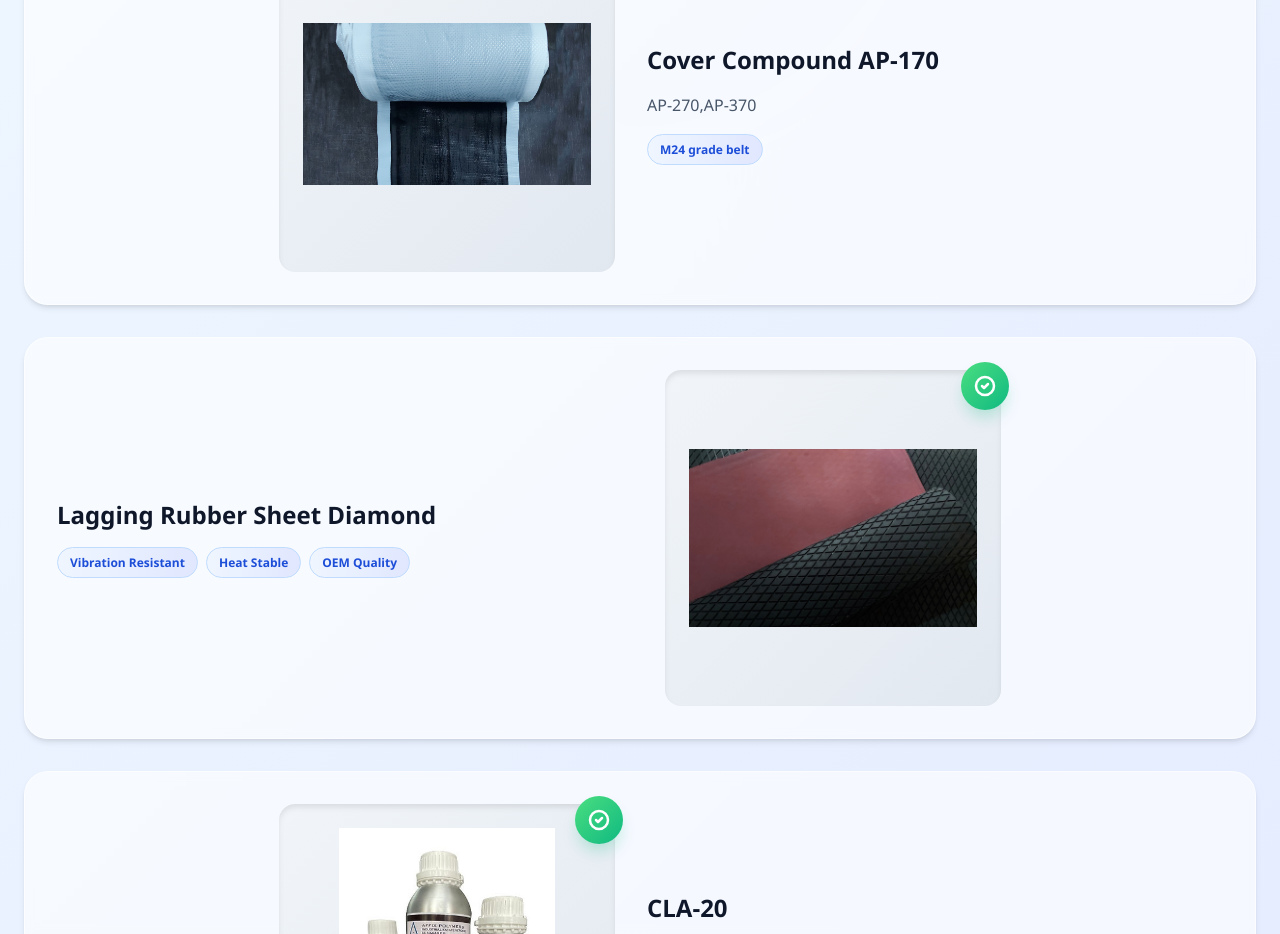
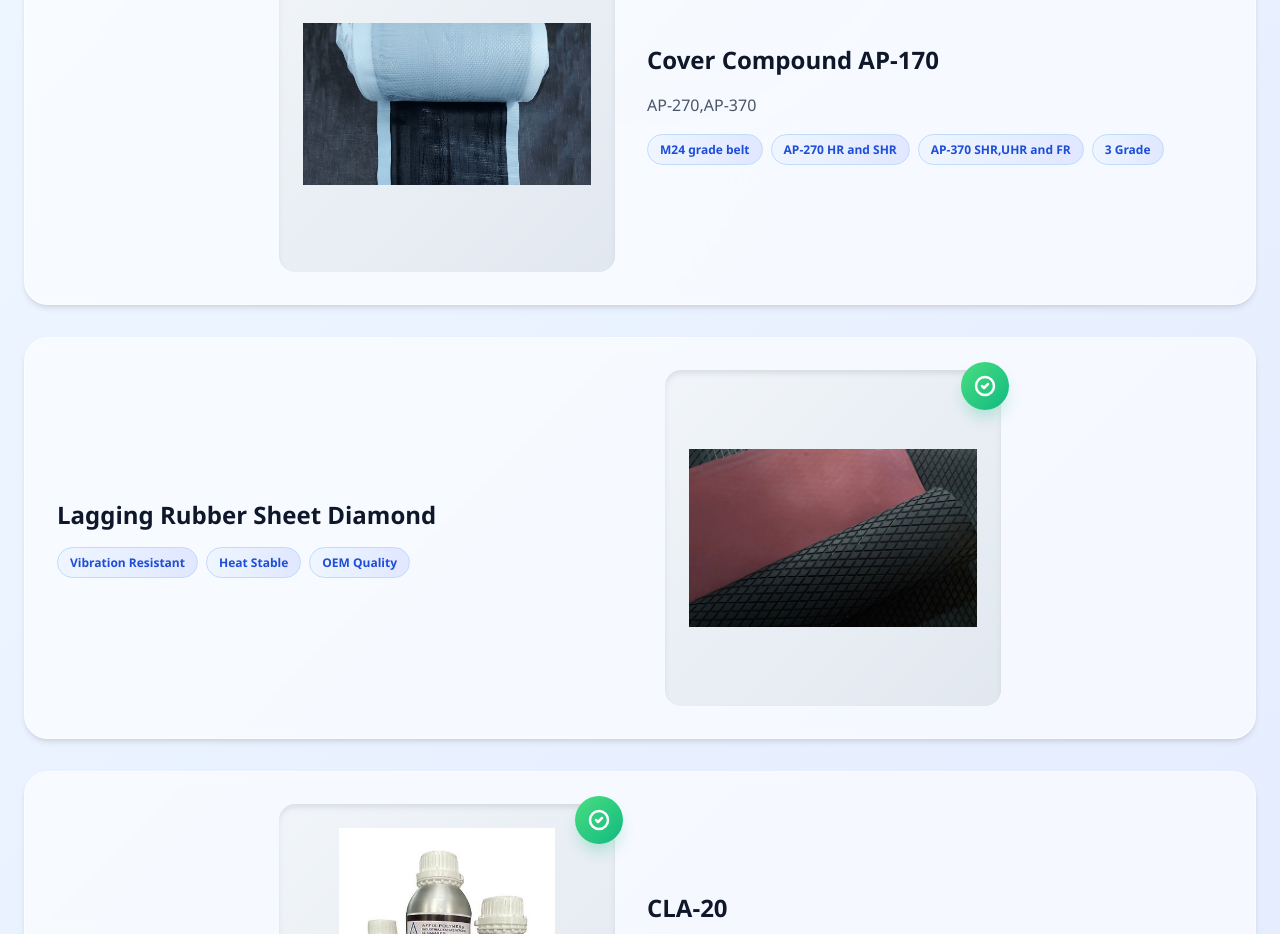
Before and after one commit to Adharsh0/affixpolymers, a React (Vite) app: page / in a window 1280 px wide. Shown: the part 4300-5234 px from the top of the page. Built offline with nearby package versions, Linux system fonts and the light colour scheme.

Commit message:
final commitss

```diff
--- a/src/components/Products.jsx
+++ b/src/components/Products.jsx
@@ -56,7 +56,7 @@ const Products = () => {
       name: "Cover  Compound AP-170",
       category: ["adhesives","hvs"],
       description: "AP-270,AP-370 ",
-      features: ["M24 grade belt"],
+      features: ["M24 grade belt","AP-270 HR and SHR","AP-370 SHR,UHR and FR","3 Grade"],
       image: "/images/cover.jpg",
 
     },
```
